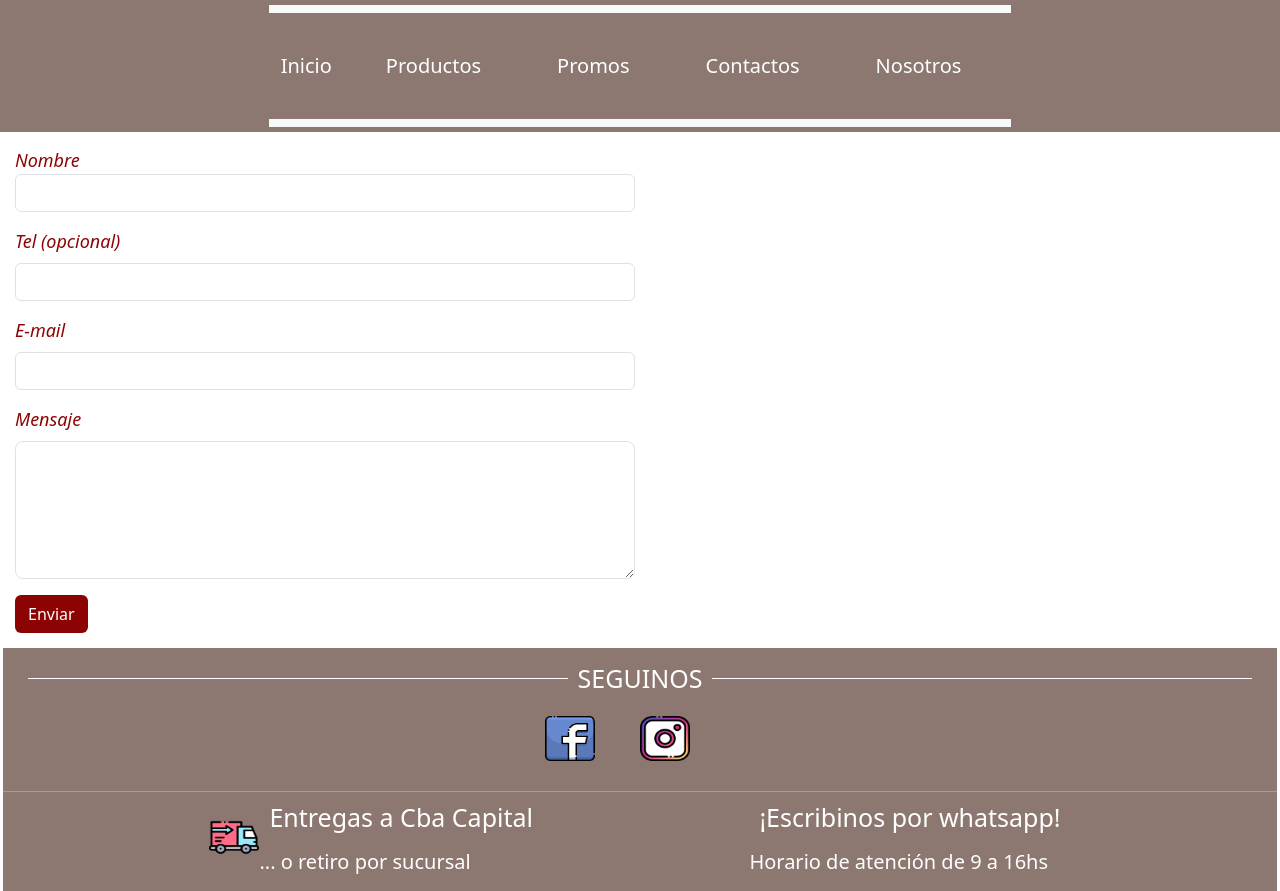
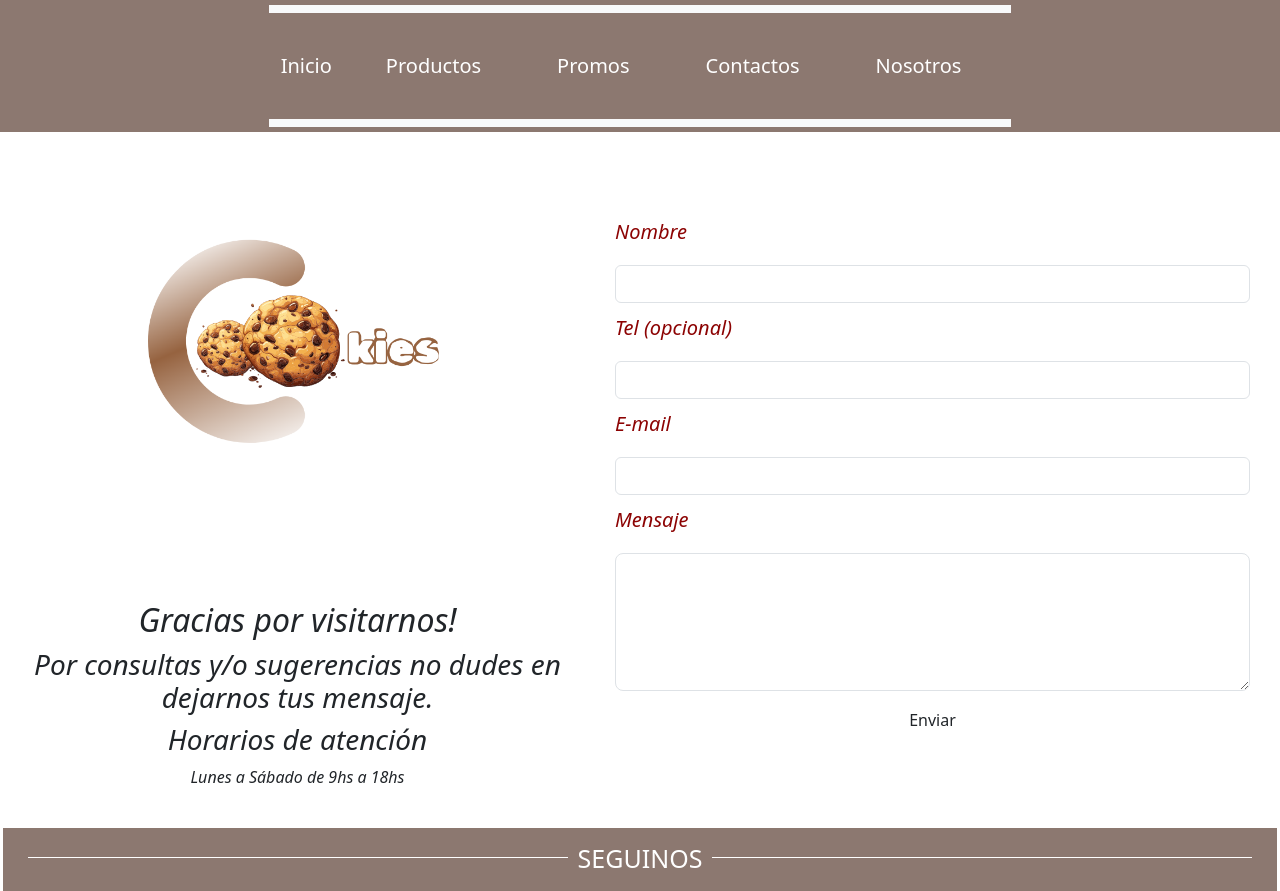
Before and after one commit to Gaby1405/Proyecto-Coder, a website: page pages/contactos.html in a window 1280 px wide. Shown: the top 891 px of the page. Drawn offline with nearby package versions, Linux system fonts and the light colour scheme; a web font is replaced by a local one.

Commit message:
pag-contacto

```diff
--- a/css/stilo.css
+++ b/css/stilo.css
@@ -157,7 +157,7 @@ right: 15px;
 }
 /*pages contacto*/
 
-.formulario{
+/*.formulario{
     background-color:white;
     font-size: 18px;
     color: #8C0303;
@@ -165,7 +165,7 @@ right: 15px;
     margin: 5px;
     width: 50%;
     display: flex;
-    justify-content:center;
+    justify-content:space-around;
     align-items:center;
 }
 
@@ -175,6 +175,51 @@ right: 15px;
 
 .btn:hover{
     background-color: #8C7870;
+}
+
+.logo{
+    display: flex;
+    justify-content:space-around;
+    align-items: center;
+}*/
+
+.contenedor-formulario {
+display: flex;
+justify-content: center;
+align-items: center;
+padding: 20px;
+gap: 30px;
+flex-wrap: wrap;
+background-color: white;
+}
+
+.col-logo {
+flex: 1 1 300px;
+text-align: center;
+}
+
+.col-logo img{
+    width: 300px;
+    height: auto;
+}
+
+.logo {
+max-width: 300%;
+height: auto;
+}
+
+.col-form {
+flex: 1 1 400px;
+}
+
+.formulario {
+background-color: white;
+font-size: 20px;
+color: #8C0303;
+padding: 10px;
+display: flex;
+flex-direction: column;
+gap: 10px;
 }
 
 
--- a/pages/contactos.html
+++ b/pages/contactos.html
@@ -39,29 +39,33 @@
         </nav>
     </header>
     <main>
-        <section class="formulario">
-            <form class="row g-3">
-                <div class="col-12>
+        <section class="contenedor-formulario">
+                <div class="col-logo">
+                <img src="../img/logo1.png" alt="logo" class="img-fluid" style="max-width: 80%;">
+                <h2><em>Gracias por visitarnos!</em></h2>
+                <h3><em>Por consultas y/o sugerencias no dudes en dejarnos tus mensaje.</em></h3>
+                <h3><em>Horarios de atención</em></h3>
+                <p><em>Lunes a Sábado de 9hs a 18hs</em></p>
+                </div>
+            <div class="col-form">
+            <form class="formulario">
+
                     <label for="Nombre" class="form-label"><em> Nombre </em></label>
                     <input type="text" class="form-control" id="Nombre">
-                </div>
-                <div class="col-12">
+
                     <label for="inputEmail4" class="form-label"><em> Tel (opcional)</em></label>
                     <input type="text" class="form-control" id="inputEmail4">
-                </div>
-                <div class="col-12">
+
                     <label for="inputEmail4" class="form-label"><em>E-mail</em> </label>
                     <input type="text" class="form-control" id="inputEmail4">
-                </div>
-                </div>
-                <div class="col-12">
+
                     <label for="inputCity" class="form-label"><em> Mensaje</em></label>
                     <textarea type="text" rows="4" class="form-control form-control-lg" id="inputCity"></textarea>
-                </div>
-                <div class="boton">
+
                     <button type="submit" class="btn btn-ligth">Enviar</button>
                 </div>
             </form>
+            </div>
         </section>
     </main>
     <footer>
```
Also changed, not shown: img/logo.png (added), img/logo1.png (added).
